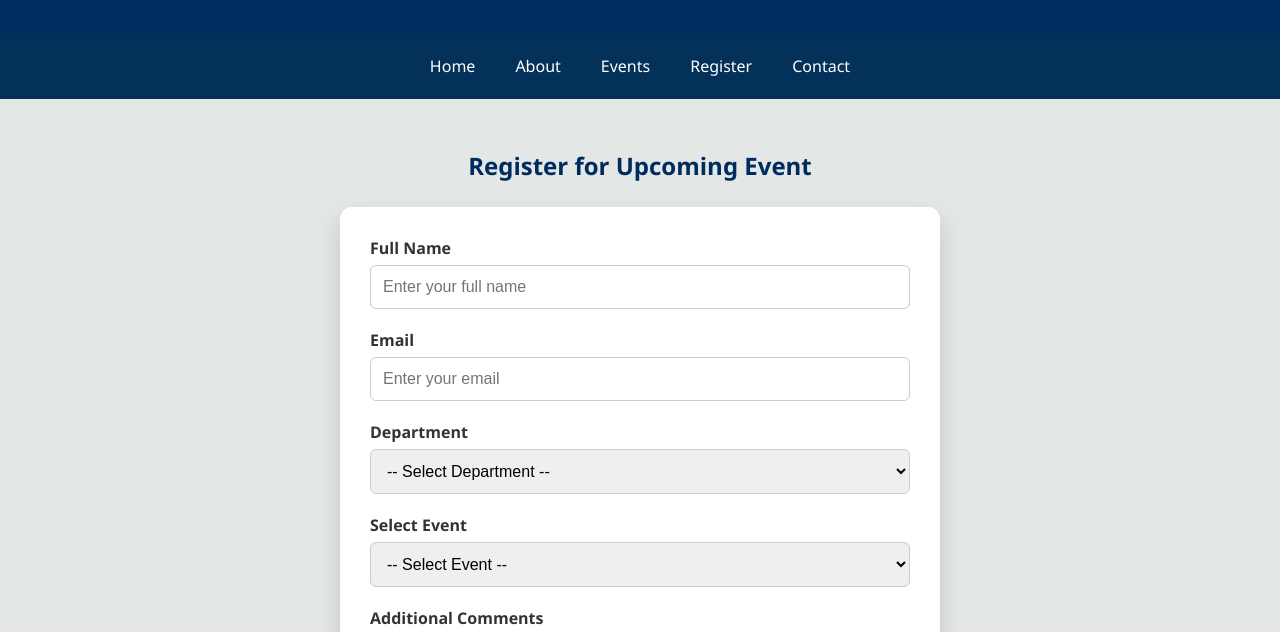
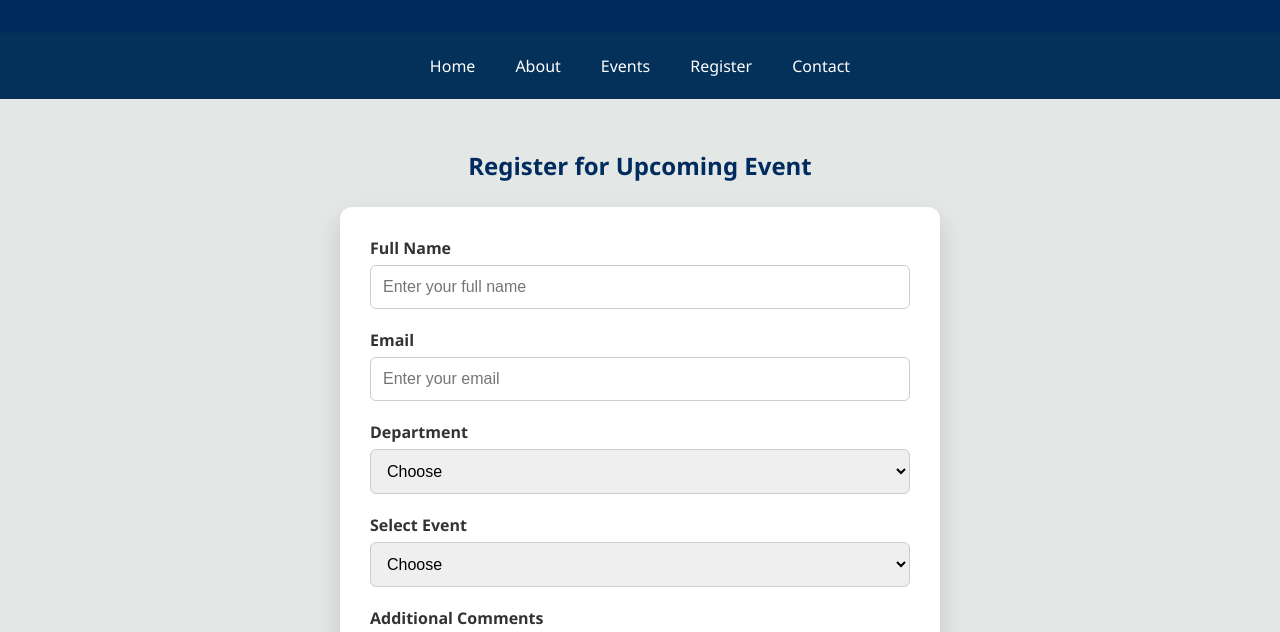
Before and after one commit to ARUNRG3005/event-registration, a plain HTML site: page index.html in a window 1280 px wide. Shown: the part 163-795 px from the top of the page. Drawn offline with Linux system fonts and the light colour scheme.

Commit message:
Update index.html

```diff
--- a/index.html
+++ b/index.html
@@ -146,23 +146,25 @@
       <input type="email" id="email" name="email" placeholder="Enter your email" required />
 
       <label for="dept">Department</label>
-      <select id="dept" name="dept" required>
-        <option value="">-- Select Department --</option>
-        <option value="IT">Information Technology</option>
-        <option value="CSE">Computer Science and Engineering</option>
-        <option value="ECE">Electronics and Communication</option>
-        <option value="MECH">Mechanical</option>
-        <option value="EEE">Electrical and Electronics</option>
-      </select>
+      <select id="department" name="entry.2038590195" required>
+  <option value="">Choose</option>
+  <option value="IT">IT</option>
+  <option value="CSE">CSE</option>
+  <option value="ECE">ECE</option>
+  <option value="MECH">MECH</option>
+  <option value="EEE">EEE</option>
+</select>
+
 
       <label for="event">Select Event</label>
-      <select id="event" name="event" required>
-        <option value="">-- Select Event --</option>
-        <option value="coding">Coding Contest</option>
-        <option value="robotics">Robotics Challenge</option>
-        <option value="techquiz">Tech Quiz</option>
-        <option value="presentation">Paper Presentation</option>
-      </select>
+      <select id="event" name="entry.539590841" required>
+  <option value="">Choose</option>
+  <option value="Coding Contest">Coding Contest</option>
+  <option value="Robotics Challenge">Robotics Challenge</option>
+  <option value="Tech Quiz">Tech Quiz</option>
+  <option value="Paper Presentation">Paper Presentation</option>
+</select>
+
 
       <label for="message">Additional Comments</label>
       <textarea id="message" name="message" rows="4" placeholder="Any questions or suggestions?"></textarea>
```
